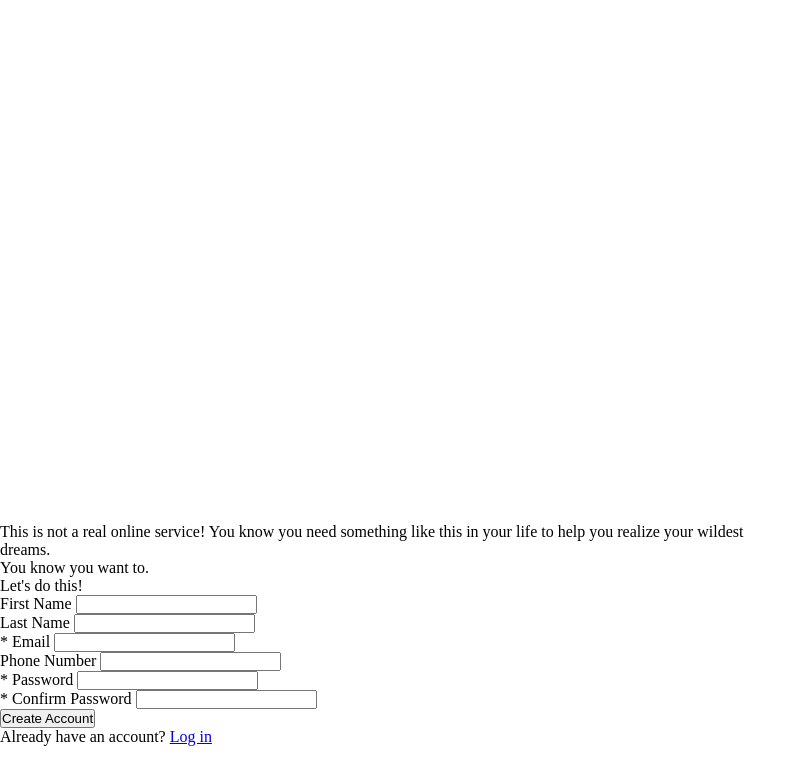
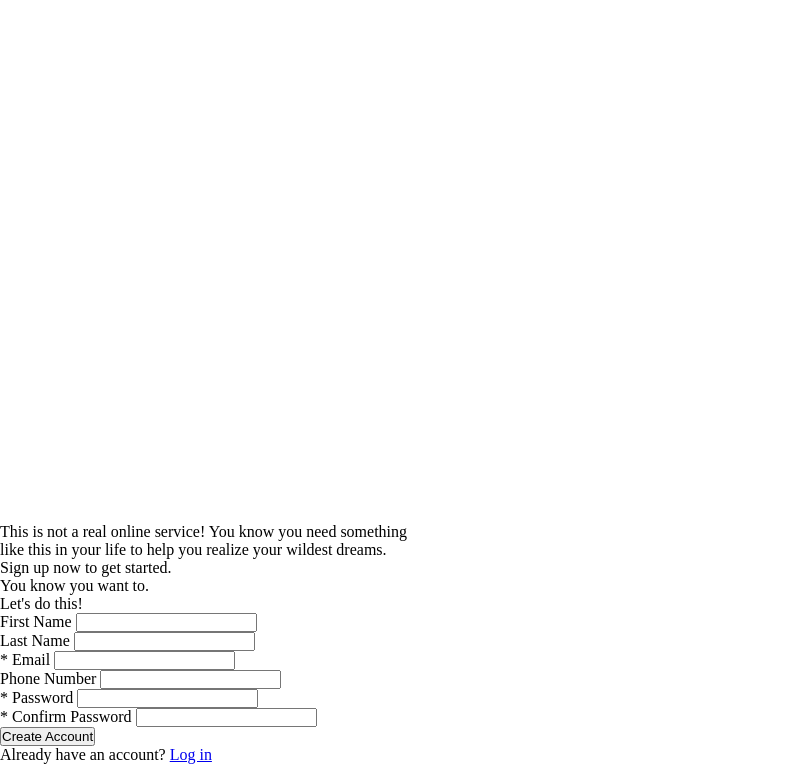
Before and after one commit to aka-Enzo/Sign-up-Form, a plain HTML site: page index.html in a window 1280 px wide. Shown: the part 277-1041 px from the top of the page, without its empty margins (0-807 px from the left). Drawn offline with Linux system fonts and the light colour scheme.

Commit message:
Optimized the structure of the form

```diff
--- a/index.html
+++ b/index.html
@@ -22,11 +22,13 @@
         </div>
         <div class="right">
             <div class="text">
-                <p>This is not a real online service! You know you need something like this in your life to help you realize your wildest dreams.</p>
+                <p>This is not a real online service! You know you need something <br>like this in your life to help you realize your wildest dreams.</p>
+                <p>Sign up now to get started.</p>
                 <p id="below">You know you want to.</p>
             </div>
             <form action="#">
-                <div class="text">
+                <div class="form">
+                    <div class="form-text">
                         <p>Let's do this!</p>
                     </div>
                     <div class="input">
@@ -43,7 +45,7 @@
                     </div>
                     <div class="input">
                         <label for="phone-number">Phone Number</label>
-                    <input type="number" name="phone-number" id="phone-number">
+                        <input type="text" name="phone-number" id="phone-number" minlength="11" maxlength="11">
                     </div>
                     <div class="input">
                         <label for="password">* Password</label>
@@ -53,10 +55,12 @@
                         <label for="confirm-password">* Confirm Password</label>
                         <input type="password" name="confirm-password" id="password" required>
                     </div>
+                </div>
+                <div class="button">
+                    <button type="submit">Create Account</button>
+                </div>
             </form>
-            <div class="button">
-                <button>Create Account</button>
-            </div>
+
             <div class="log-in">
                 <p>Already have an account? <span><a href="#">Log in</a></span></p>
             </div>
```
Lines whose indentation alone changed are shown as unchanged.
